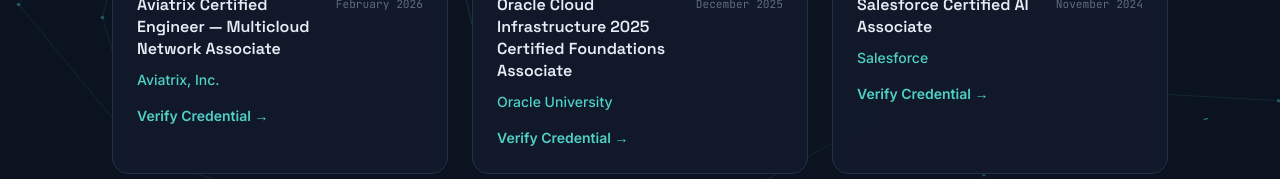
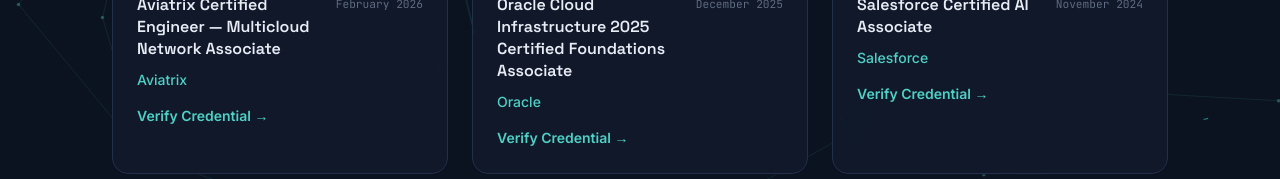
Before and after one commit to chayakiranch/ChayaKiran_portfolio, a React (Vite) app: page /certifications in a window 1280 px wide. Shown: the part 742-921 px from the top of the page. Built offline with nearby package versions, Linux system fonts and the light colour scheme.

Commit message:
updated certificationsData and page

```diff
--- a/src/data/certificationsData.js
+++ b/src/data/certificationsData.js
@@ -7,7 +7,7 @@
   {
     id: "aviatrix-ace-mcna",
     title: "Aviatrix Certified Engineer — Multicloud Network Associate",
-    organization: "Aviatrix, Inc.",
+    organization: "Aviatrix", // FIXED: "Aviatrix, Inc." -> "Aviatrix" (Task 18)
     platform: "Credly",
     category: "Global Certifications",
     issueDate: "February 2026",
@@ -21,7 +21,7 @@
   {
     id: "oci-2025-foundations",
     title: "Oracle Cloud Infrastructure 2025 Certified Foundations Associate",
-    organization: "Oracle University",
+    organization: "Oracle", // FIXED: "Oracle University" -> "Oracle" (Task 18)
     platform: "Oracle University",
     category: "Global Certifications",
     issueDate: "December 2025",
```
Also changed, not shown: src/pages/CertificationsPage.jsx (line endings or trailing spaces).
